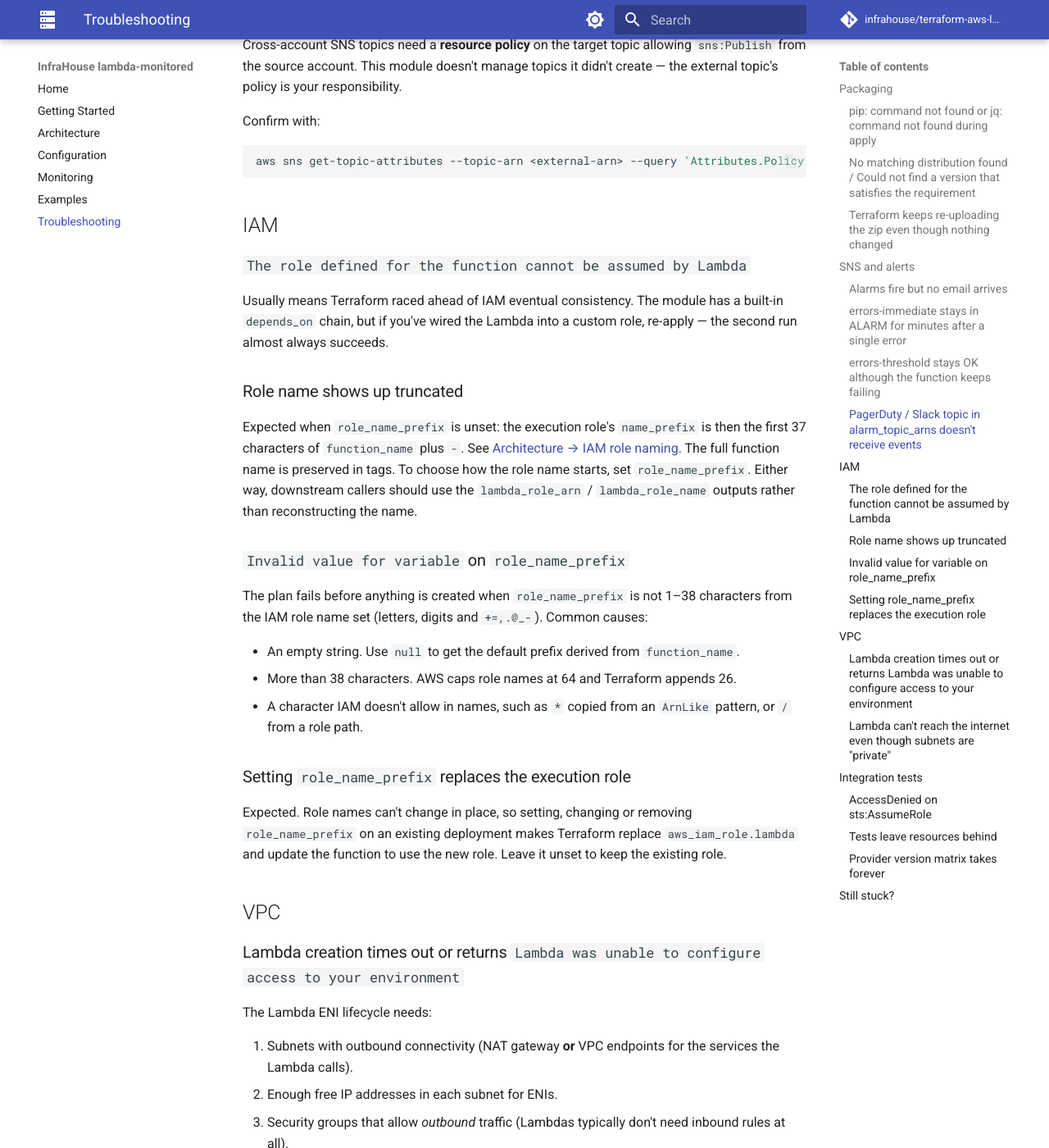
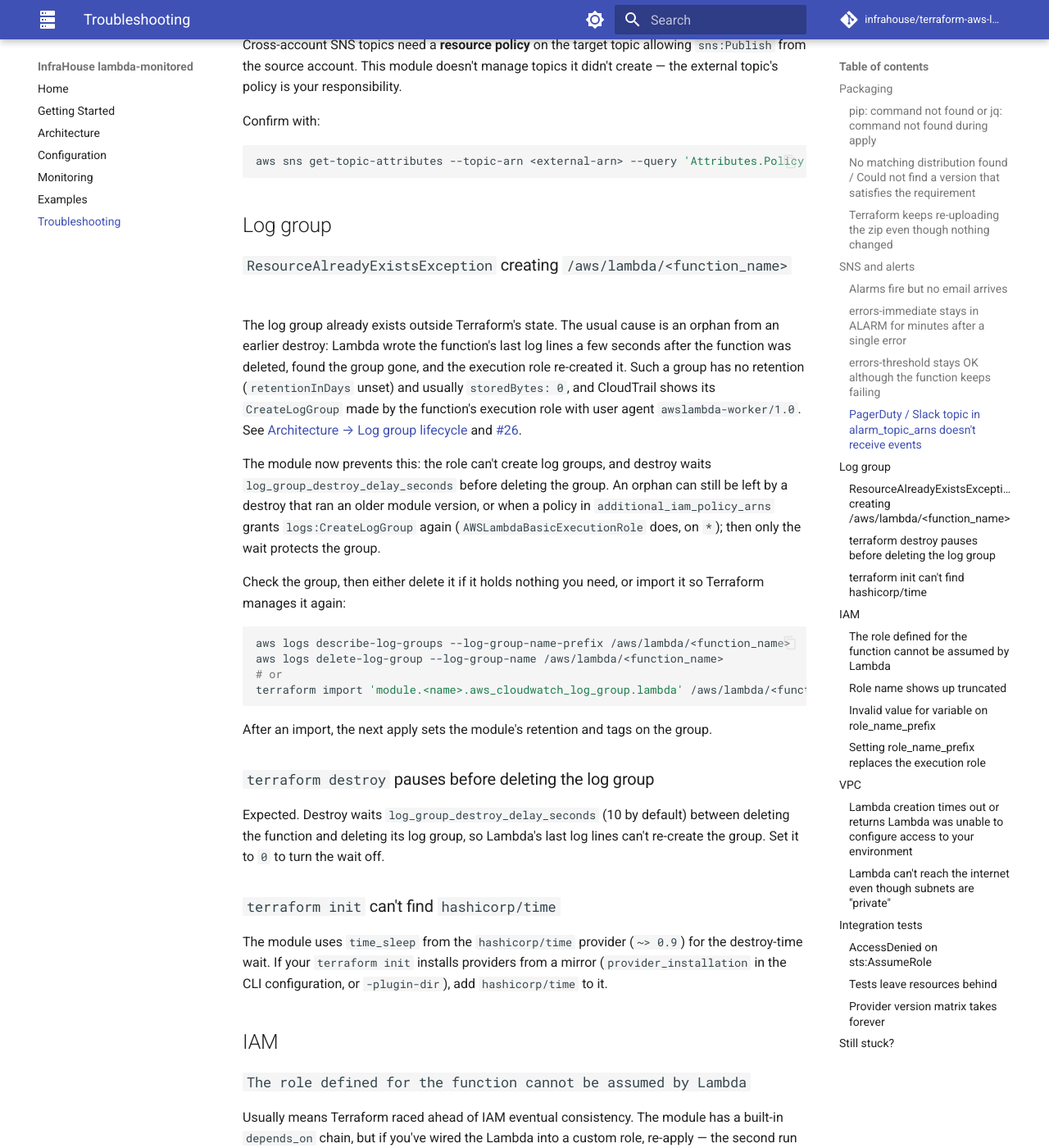
Before and after one commit to infrahouse/terraform-aws-lambda-monitored, an MkDocs documentation site: the page built from docs/troubleshooting.md, in a window 1280 px wide and 1400 px high, scrolled down 2204 px. Shown: the whole window at 82% size. Built offline with MkDocs 1.6.1 and Material for MkDocs 9.7.7, drawn with Linux system fonts in a browser that asks for light colours; comment, search, counter and statistics services are not loaded.

Commit message:
docs: describe the log group lifecycle and the destroy-time wait (#26)
- README: "Log Group on Destroy" note (no logs:CreateLogGroup on the
  role, the destroy-time wait, the hashicorp/time provider, what an
  upgrade changes, and why not to grant CreateLogGroup back through
  additional_iam_policy_arns); "Tight IAM by default" says the role
  can't create log groups.
- docs/architecture.md: inventory rows for the logging policy and
  time_sleep, and a "Log group lifecycle" section with the create and
  destroy order.
- docs/configuration.md: log_group_destroy_delay_seconds.
- docs/troubleshooting.md: ResourceAlreadyExistsException on the log
  group (how to recognise an orphan in CloudTrail, delete or import it),
  the pause on destroy, and hashicorp/time missing from a mirror.
- docs/index.md, tests/README.md (TestLogGroup, the new fixture),
  CLAUDE.md (make test list, lambda_iam.tf and cloudwatch.tf notes).

Co-Authored-By: Claude Opus 5.5 <noreply@anthropic.com>

````diff
--- a/docs/architecture.md
+++ b/docs/architecture.md
@@ -14,11 +14,12 @@ dashed lines are optional or conditional on variable values.
 | `module.lambda_bucket` | `lambda_s3.tf` | 1 | S3 bucket for deployment packages (via `infrahouse/s3-bucket`). |
 | `aws_s3_object.lambda_package` | `lambda_s3.tf` | 1 | Uploaded zip. Key includes a content hash so uploads are immutable. |
 | `aws_iam_role.lambda` | `lambda_iam.tf` | 1 | Execution role, `name_prefix`-ed: `role_name_prefix` if set, else the function name cut to fit 38 chars. |
-| `aws_iam_role_policy.lambda_logging` | `lambda_iam.tf` | 1 | Write logs to the function's log group only. |
+| `aws_iam_role_policy.lambda_logging` | `lambda_iam.tf` | 1 | Create log streams in and write events to the function's log group only. No `logs:CreateLogGroup`. |
 | `aws_iam_role_policy.lambda_vpc_access` | `lambda_iam.tf` | 0 or 1 | ENI lifecycle in specified subnets only, when `lambda_subnet_ids` is set. |
 | `aws_iam_role_policy_attachment.additional` | `lambda_iam.tf` | N | One per ARN in `additional_iam_policy_arns`. |
 | `aws_iam_role_policy_attachment.lambda_insights` | `lambda_iam.tf` | 0 or 1 | Attaches `CloudWatchLambdaInsightsExecutionRolePolicy` when memory alarm is enabled. |
 | `aws_cloudwatch_log_group.lambda` | `cloudwatch.tf` | 1 | `/aws/lambda/${function_name}` with configurable retention. |
+| `time_sleep.log_group_destroy_delay` | `cloudwatch.tf` | 1 | Destroy-time wait between the function and its log group (`log_group_destroy_delay_seconds`). |
 | `aws_sns_topic.alarms` | `sns.tf` | 1 | Fan-out point for all alarms. |
 | `aws_sns_topic_subscription.alarm_emails` | `sns.tf` | N | One per email in `alarm_emails`. |
 | `aws_cloudwatch_metric_alarm.errors_immediate` | `alarms.tf` | 0 or 1 | Fires on any error when `alert_strategy = "immediate"`. |
@@ -93,6 +94,38 @@ Whether an error alarm can fire depends on how often the function runs and how l
 sizes its window from `timeout`; `errors_threshold` needs `error_rate_period` sized to the invocation pattern. See
 [Monitoring](monitoring.md) for how the alarms are evaluated.
 
+## Log group lifecycle
+
+The module owns `/aws/lambda/${function_name}`: Terraform creates it with the configured retention and KMS key before
+the function, so Lambda never has to create it. The execution role's inline policy accordingly allows only
+`logs:CreateLogStream` and `logs:PutLogEvents` on that group, and not `logs:CreateLogGroup`.
+
+Creation order, from the dependencies:
+
+```
+aws_cloudwatch_log_group.lambda ────┐
+aws_iam_role_policy.lambda_logging ─┴→ time_sleep.log_group_destroy_delay → aws_lambda_function.this
+```
+
+Destroy runs the other way: the function, then the wait, then the log group and the logging policy. The wait is
+`log_group_destroy_delay_seconds` (default 10). During it the group still exists and the role may still write to it.
+Only `destroy_duration` is set on the `time_sleep`, so apply never waits.
+
+Why both ([#26](https://github.com/infrahouse/terraform-aws-lambda-monitored/issues/26)): Lambda can write a
+function's last log lines a few seconds after `DeleteFunction` returns. Before this, Terraform deleted the group about
+a second after the function. A late write then found no group, and with `logs:CreateLogGroup` on the role it created
+one: no retention, unknown to Terraform, and the next apply failed with `ResourceAlreadyExistsException`. Without
+`logs:CreateLogGroup` such a write fails instead; the wait lets it land in the module's group while it still exists.
+
+Notes:
+
+- `time_sleep` comes from the `hashicorp/time` provider (`~> 0.9`). The provider reads the duration from state, so the
+  wait also happens when the module block is removed from the configuration. A destroy-time `local-exec` would not
+  run then.
+- Changing `log_group_destroy_delay_seconds` updates the `time_sleep` in place, without waiting.
+- Changing `function_name` replaces the function and the log group but not the `time_sleep`, so that replacement
+  doesn't wait.
+
 ## IAM role naming
 
 The execution role is created with `name_prefix`, so its length is bounded:
--- a/docs/troubleshooting.md
+++ b/docs/troubleshooting.md
@@ -85,6 +85,44 @@ Confirm with:
 ```bash
 aws sns get-topic-attributes --topic-arn <external-arn> --query 'Attributes.Policy'
 ```
+
+## Log group
+
+### `ResourceAlreadyExistsException` creating `/aws/lambda/<function_name>`
+
+The log group already exists outside Terraform's state. The usual cause is an orphan from an earlier destroy: Lambda
+wrote the function's last log lines a few seconds after the function was deleted, found the group gone, and the
+execution role re-created it. Such a group has no retention (`retentionInDays` unset) and usually `storedBytes: 0`, and
+CloudTrail shows its `CreateLogGroup` made by the function's execution role with user agent `awslambda-worker/1.0`.
+See [Architecture → Log group lifecycle](architecture.md#log-group-lifecycle) and
+[#26](https://github.com/infrahouse/terraform-aws-lambda-monitored/issues/26).
+
+The module now prevents this: the role can't create log groups, and destroy waits `log_group_destroy_delay_seconds`
+before deleting the group. An orphan can still be left by a destroy that ran an older module version, or when a policy
+in `additional_iam_policy_arns` grants `logs:CreateLogGroup` again (`AWSLambdaBasicExecutionRole` does, on `*`); then
+only the wait protects the group.
+
+Check the group, then either delete it if it holds nothing you need, or import it so Terraform manages it again:
+
+```bash
+aws logs describe-log-groups --log-group-name-prefix /aws/lambda/<function_name>
+aws logs delete-log-group --log-group-name /aws/lambda/<function_name>
+# or
+terraform import 'module.<name>.aws_cloudwatch_log_group.lambda' /aws/lambda/<function_name>
+```
+
+After an import, the next apply sets the module's retention and tags on the group.
+
+### `terraform destroy` pauses before deleting the log group
+
+Expected. Destroy waits `log_group_destroy_delay_seconds` (10 by default) between deleting the function and deleting
+its log group, so Lambda's last log lines can't re-create the group. Set it to `0` to turn the wait off.
+
+### `terraform init` can't find `hashicorp/time`
+
+The module uses `time_sleep` from the `hashicorp/time` provider (`~> 0.9`) for the destroy-time wait. If your
+`terraform init` installs providers from a mirror (`provider_installation` in the CLI configuration, or
+`-plugin-dir`), add `hashicorp/time` to it.
 
 ## IAM
 
````
Also changed, not shown: CLAUDE.md (+12 -6 lines), README.md (+25 -1 lines), docs/configuration.md (+1 -0 lines), docs/index.md (+2 -2 lines), 1 other file.
